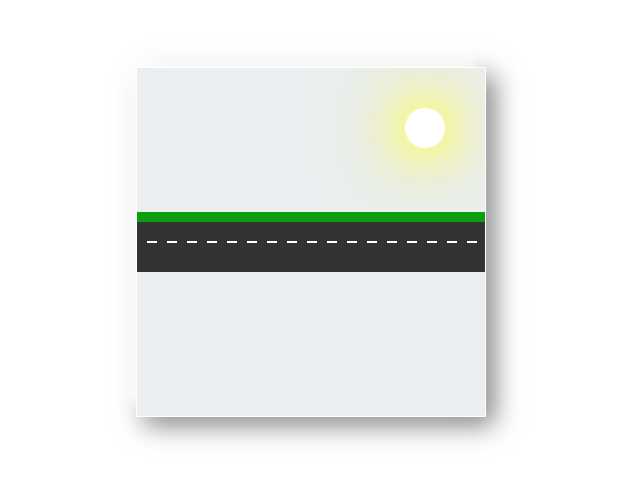
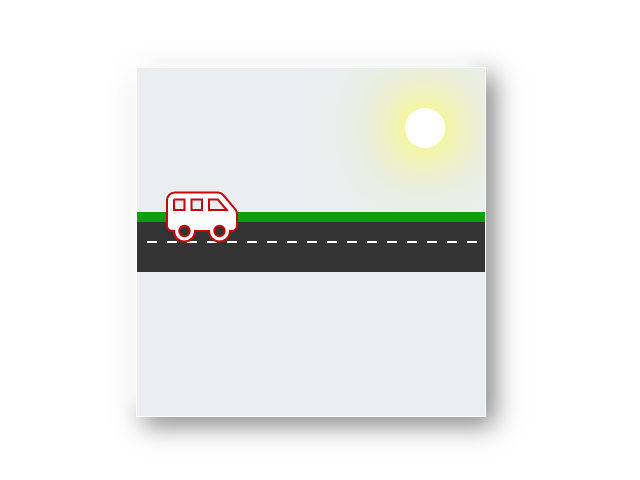
Before and after one commit to Nodir12345/animation, a plain HTML site: page index.html in a window 1280 px wide. Shown: the part 158-638 px from the top of the page, without its empty margins (329-969 px from the left). Drawn offline with Linux system fonts and the light colour scheme.

Commit message:
moshincha quyildi

```diff
--- a/css/main.css
+++ b/css/main.css
@@ -72,3 +72,16 @@ body{
     background-position-x: -20px;
   }
 }
+
+.fa-shuttle-van{
+  position: absolute;
+  bottom: 123px;
+  top: 121px;
+  left: 30px;
+  color: rgb(251, 252, 253);
+  font-size: 3.5em;
+  z-index: 10;
+  -webkit-text-stroke: 2px rgb(201, 7, 7);
+  animation:animatevan .2s linear infinite;
+
+}
--- a/index.html
+++ b/index.html
@@ -5,11 +5,17 @@
   <meta http-equiv="X-UA-Compatible" content="IE=edge">
   <meta name="viewport" content="width=device-width, initial-scale=1.0">
   <title>Document</title>
+  <link rel="stylesheet" href="https://cdnjs.cloudflare.com/ajax/libs/font-awesome/6.2.0/css/all.min.css" integrity="sha512-xh6O/CkQoPOWDdYTDqeRdPCVd1SpvCA9XXcUnZS2FmJNp1coAFzvtCN9BmamE+4aHK8yyUHUSCcJHgXloTyT2A==" crossorigin="anonymous" referrerpolicy="no-referrer" />
   <link rel="stylesheet" href="./css/main.css">
 
 </head>
 <body>
   <div class="background">
+    <i class="fas fa-shuttle-van"> </i>
+
+
+
+
 
   <div class="sun"></div>
   <div class="road"></div>
```
